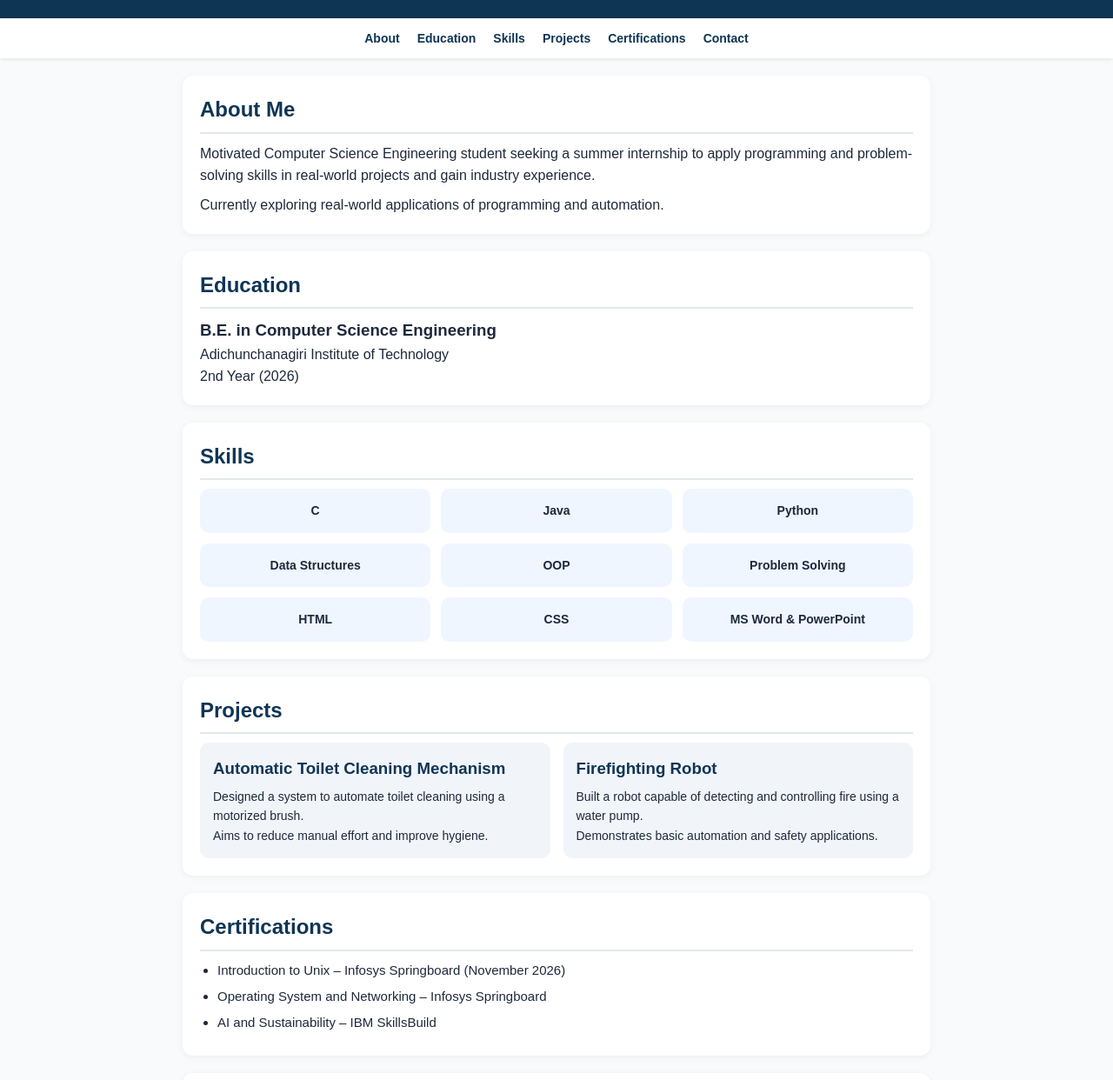
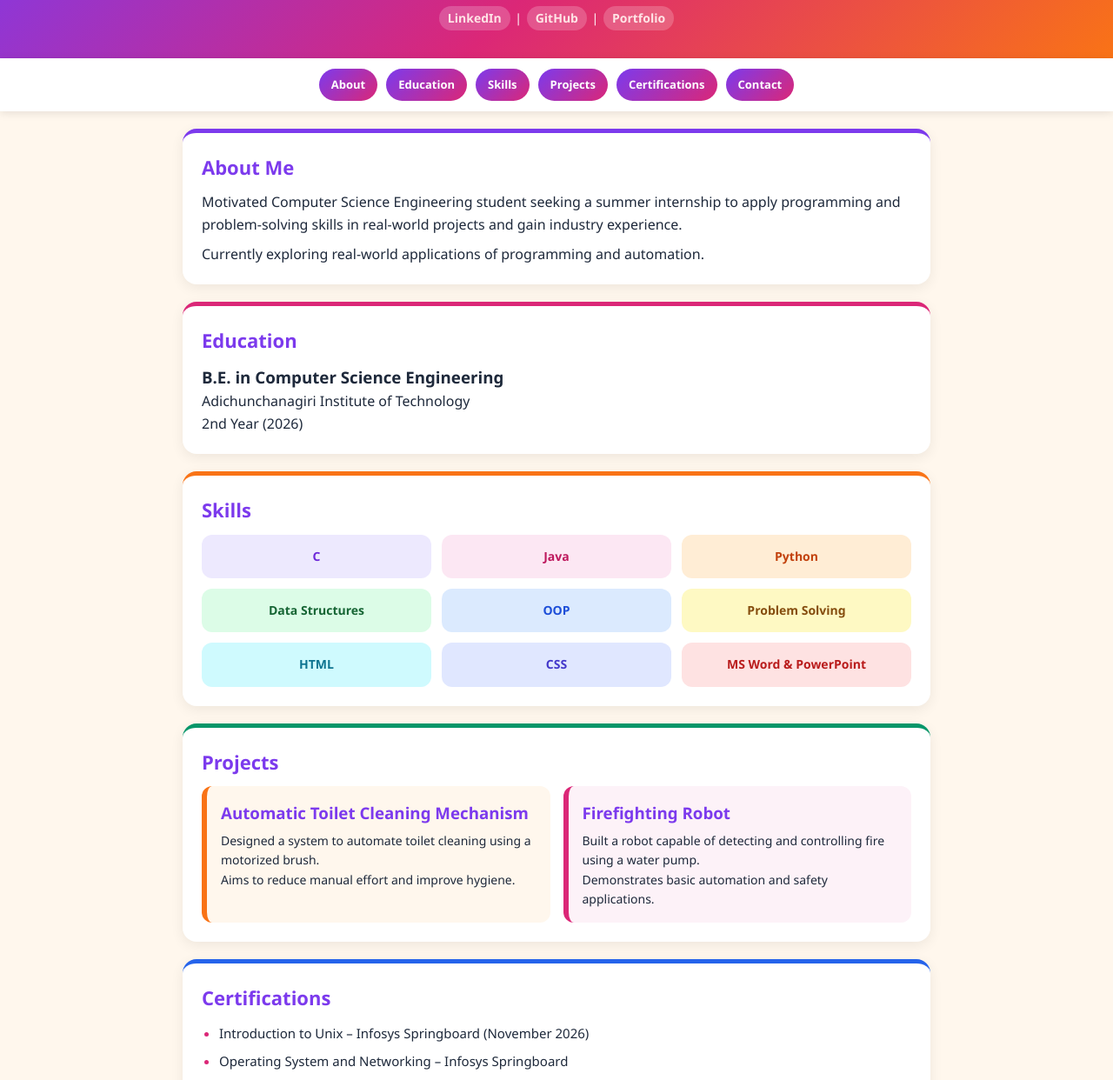
Before and after one commit to sirigowriku6-ui/sirigowri-ku-portfolio, a plain HTML site: page index.html in a window 1280 px wide. Shown: the part 149-1391 px from the top of the page at 87% size. Drawn offline with Linux system fonts and the light colour scheme.

Commit message:
Update index.html

```diff
--- a/index.html
+++ b/index.html
@@ -5,31 +5,46 @@
 <meta name="viewport" content="width=device-width, initial-scale=1.0">
 <title>Sirigowri K U - Portfolio</title>
 <style>
-* { margin:0; padding:0; box-sizing:border-box; font-family: Arial, sans-serif; }
-body { background:#f8fafc; color:#1e293b; line-height:1.6; }
-header { background:#0f3555; color:white; padding:20px; text-align:center; }
-header h1 { font-size:28px; }
+* { margin:0; padding:0; box-sizing:border-box; font-family: 'Segoe UI', Arial, sans-serif; }
+body { background:#fff7ed; color:#1e293b; line-height:1.6; }
+header { background:linear-gradient(135deg,#7c3aed,#db2777,#f97316); color:white; padding:30px 20px; text-align:center; }
+header h1 { font-size:32px; letter-spacing:1px; }
 header p { font-size:14px; margin-top:6px; }
-header a { color:#bfdbfe; text-decoration:none; }
-nav { background:white; display:flex; justify-content:center; gap:20px; padding:12px; position:sticky; top:0; box-shadow:0 1px 5px rgba(0,0,0,0.1); }
-nav a { color:#0f3555; text-decoration:none; font-weight:bold; font-size:14px; }
+header a { color:#ffe4e6; text-decoration:none; font-weight:bold; background:rgba(255,255,255,0.2); padding:3px 10px; border-radius:20px; display:inline-block; margin:2px; }
+nav { background:white; display:flex; justify-content:center; gap:10px; padding:12px; position:sticky; top:0; box-shadow:0 2px 10px rgba(0,0,0,0.1); flex-wrap:wrap; }
+nav a { color:white; text-decoration:none; font-weight:bold; font-size:13px; padding:8px 14px; border-radius:20px; background:linear-gradient(135deg,#7c3aed,#db2777); }
 main { max-width:900px; margin:auto; padding:20px; }
-section { background:white; padding:20px; border-radius:12px; margin-bottom:20px; box-shadow:0 2px 8px rgba(0,0,0,0.05); }
-h2 { color:#0f3555; margin-bottom:10px; border-bottom:2px solid #e2e8f0; padding-bottom:6px; }
+section { background:white; padding:22px; border-radius:16px; margin-bottom:20px; box-shadow:0 4px 15px rgba(0,0,0,0.07); border-top:5px solid #7c3aed; }
+section:nth-child(2) { border-top-color:#db2777; }
+section:nth-child(3) { border-top-color:#f97316; }
+section:nth-child(4) { border-top-color:#059669; }
+section:nth-child(5) { border-top-color:#2563eb; }
+h2 { color:#7c3aed; margin-bottom:10px; font-size:22px; }
 .grid { display:grid; grid-template-columns:1fr 1fr 1fr; gap:12px; margin-top:10px; }
-.card { background:#eff6ff; padding:14px; border-radius:10px; text-align:center; font-weight:bold; font-size:14px; }
+.card { padding:14px; border-radius:12px; text-align:center; font-weight:bold; font-size:14px; }
+.card:nth-child(1) { background:#ede9fe; color:#6d28d9; }
+.card:nth-child(2) { background:#fce7f3; color:#be185d; }
+.card:nth-child(3) { background:#ffedd5; color:#c2410c; }
+.card:nth-child(4) { background:#dcfce7; color:#166534; }
+.card:nth-child(5) { background:#dbeafe; color:#1d4ed8; }
+.card:nth-child(6) { background:#fef9c3; color:#854d0e; }
+.card:nth-child(7) { background:#cffafe; color:#0e7490; }
+.card:nth-child(8) { background:#e0e7ff; color:#4338ca; }
+.card:nth-child(9) { background:#fee2e2; color:#b91c1c; }
 .project-grid { display:grid; grid-template-columns:1fr 1fr; gap:15px; margin-top:10px; }
-.project { background:#f1f5f9; padding:15px; border-radius:10px; }
-.project h3 { color:#0f3555; margin-bottom:6px; }
+.project { padding:16px; border-radius:12px; background:#fff7ed; border-left:6px solid #f97316; }
+.project:nth-child(2) { background:#fdf2f8; border-left-color:#db2777; }
+.project h3 { color:#7c3aed; margin-bottom:6px; }
 .project p { font-size:14px; }
 ul { padding-left:20px; font-size:15px; }
-li { margin-bottom:6px; }
-footer { background:#0f3555; color:white; text-align:center; padding:15px; font-size:14px; }
-footer a { color:#bfdbfe; }
+li { margin-bottom:8px; }
+li::marker { color:#db2777; }
+footer { background:linear-gradient(135deg,#7c3aed,#db2777); color:white; text-align:center; padding:16px; font-size:14px; }
+footer a { color:white; }
 @media (max-width:700px) {
   .grid { grid-template-columns:1fr 1fr; }
   .project-grid { grid-template-columns:1fr; }
-  nav { flex-wrap:wrap; gap:12px; }
+  header h1 { font-size:26px; }
 }
 </style>
 </head>
```
